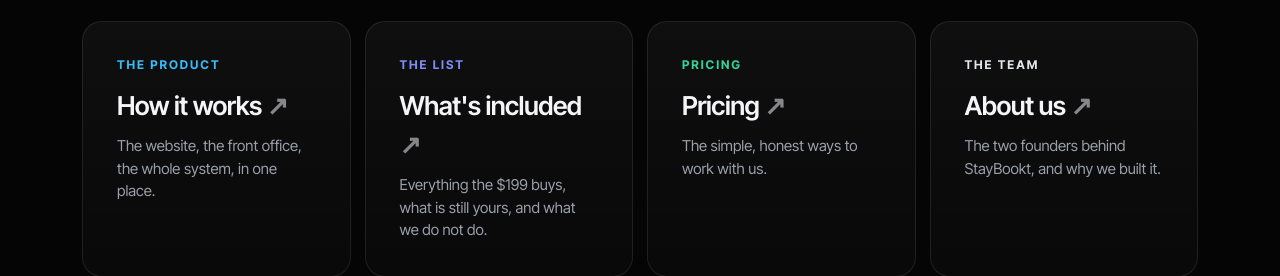
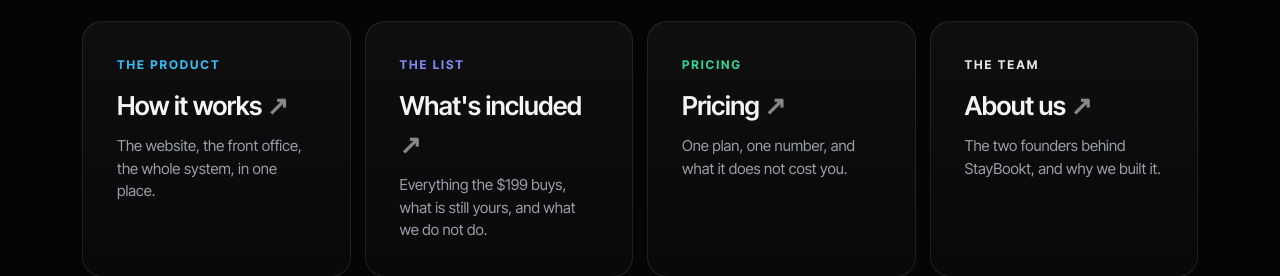
Before and after one commit to staybookt/staybookt-investor, a Next.js app: page / in a window 1280 px wide. Shown: the part 7640-7916 px from the top of the page. Built offline with nearby package versions, Linux system fonts and the light colour scheme; no server answers.

Commit message:
stage: app/page.tsx

```diff
--- a/app/page.tsx
+++ b/app/page.tsx
@@ -21,7 +21,7 @@ const SHARE_DESCRIPTION =
 const EXPLORE: { k: string; t: string; d: string; href: string; c: string }[] = [
   { k: 'THE PRODUCT', t: 'How it works', d: 'The website, the front office, the whole system, in one place.', href: '/how-it-works', c: '#38bdf8' },
   { k: 'THE LIST', t: "What's included", d: 'Everything the $199 buys, what is still yours, and what we do not do.', href: '/whats-included', c: '#818cf8' },
-  { k: 'PRICING', t: 'Pricing', d: 'The simple, honest ways to work with us.', href: '/pricing', c: '#34d399' },
+  { k: 'PRICING', t: 'Pricing', d: 'One plan, one number, and what it does not cost you.', href: '/pricing', c: '#34d399' },
   { k: 'THE TEAM', t: 'About us', d: 'The two founders behind StayBookt, and why we built it.', href: '/founders', c: '#e5e7eb' },
 ];
 
```
